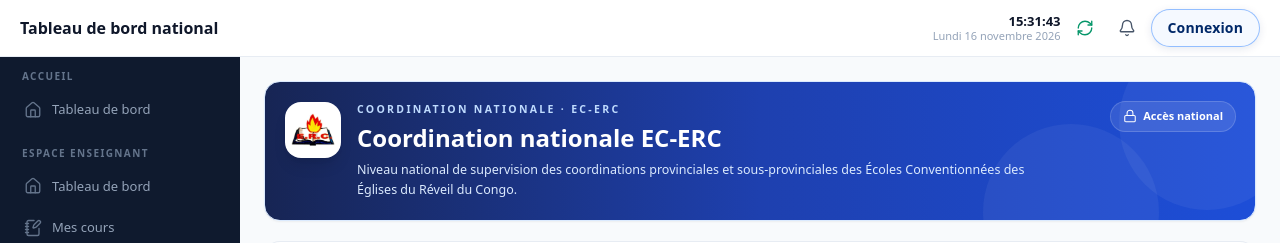
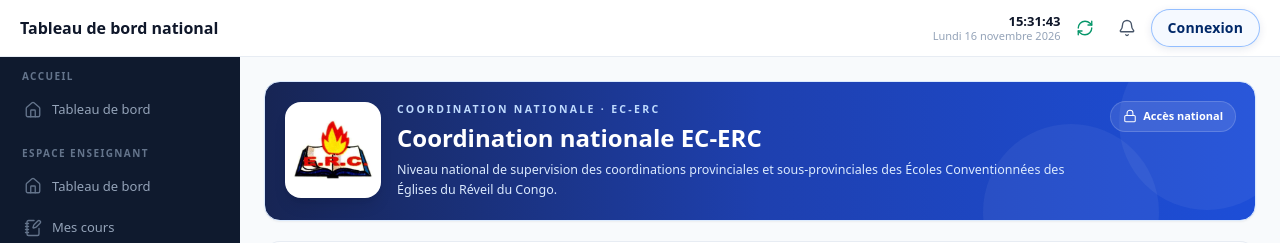
Before and after one commit to cabrelsamm2810/school-manager-rdc, a Next.js app: page /coordination-nationale in a window 1280 px wide. Shown: the top 243 px of the page. Built offline with nearby package versions, Linux system fonts and the light colour scheme; no server answers.

Commit message:
Agrandir le logo dans l'"'"'en-tête national
Co-authored-by: base44-builder[bot] <245833847+base44-builder[bot]@users.noreply.github.com>

```diff
--- a/components/national/NationalHeader.tsx
+++ b/components/national/NationalHeader.tsx
@@ -19,8 +19,8 @@ export function NationalHeader({
       <div className="pointer-events-none absolute -right-10 -top-12 h-44 w-44 rounded-full bg-white/5" />
       <div className="pointer-events-none absolute -bottom-20 right-24 h-44 w-44 rounded-full bg-white/5" />
       <div className="relative flex items-start gap-4">
-        <span className="flex h-14 w-14 shrink-0 items-center justify-center rounded-2xl bg-white p-1.5 shadow-lg">
-          <ErcLogo size={44} />
+        <span className="flex h-24 w-24 shrink-0 items-center justify-center rounded-2xl bg-white p-2 shadow-lg">
+          <ErcLogo size={80} />
         </span>
         <div className="min-w-0">
           <p className="text-[10.5px] font-semibold uppercase tracking-[0.22em] text-brand-200">{eyebrow}</p>
```
